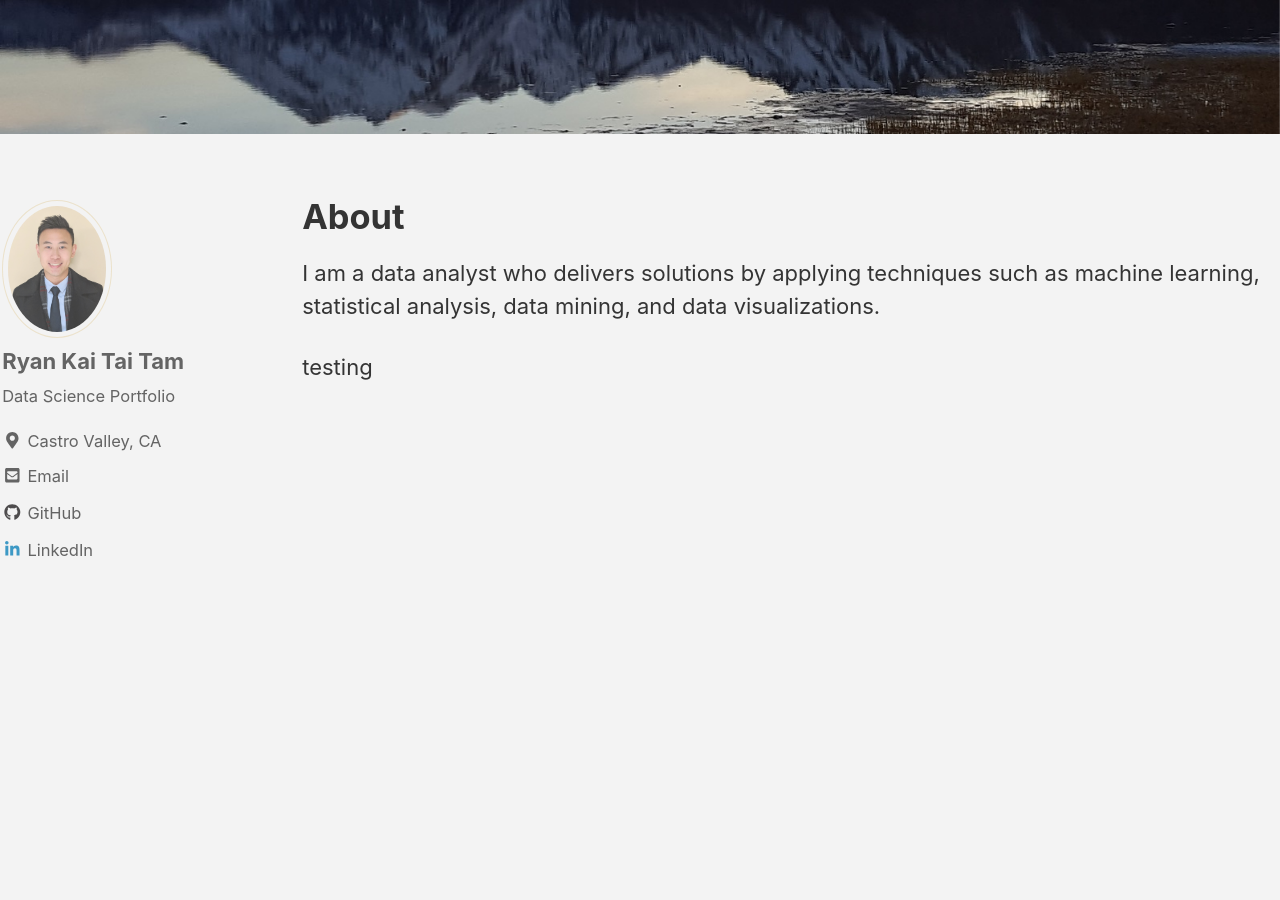
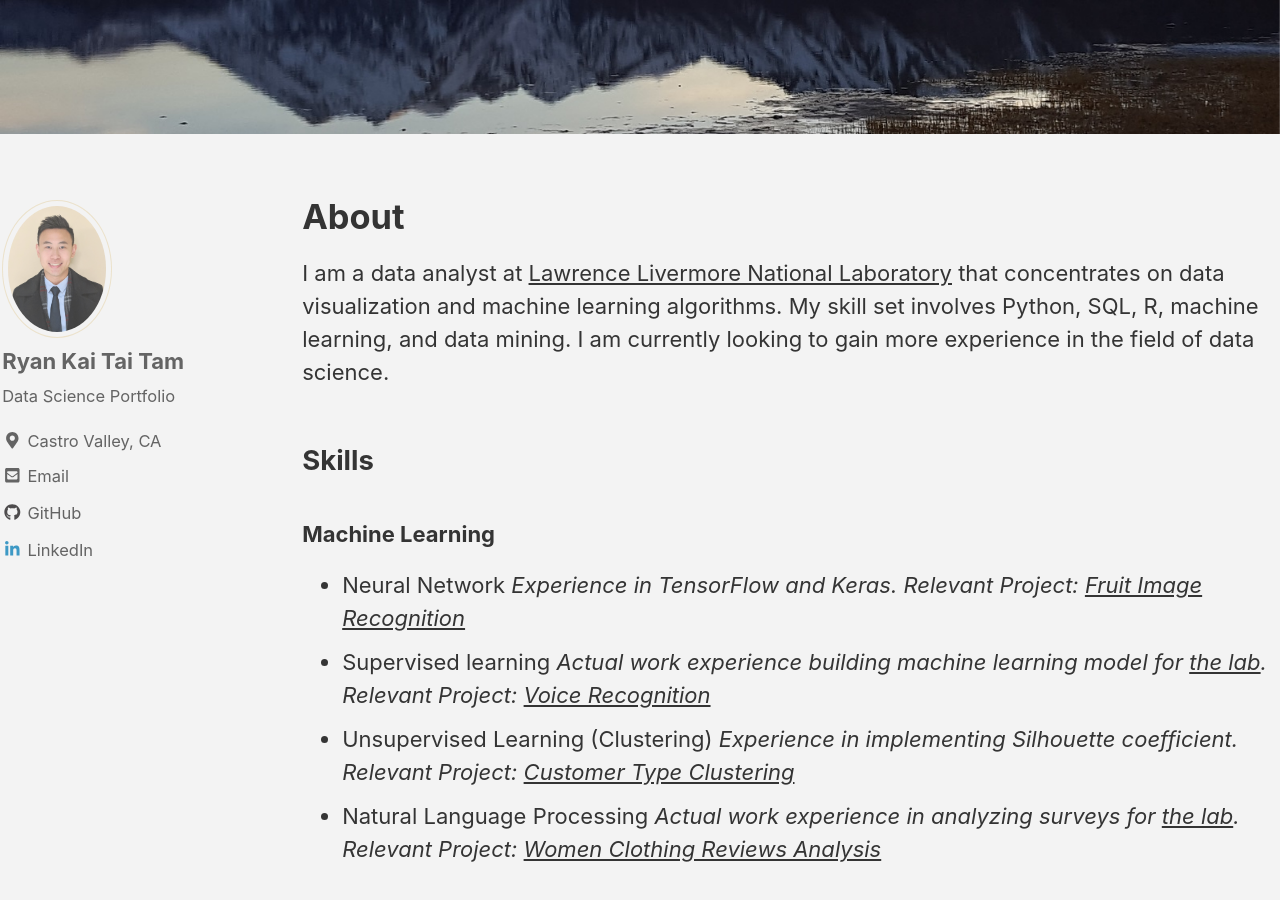
Before and after one commit to ryan-kttam/ryan-kttam.github.io, a Jekyll site: the page built from _pages/about.md, in a window 1280 px wide and 900 px high, scrolled down 423 px. Built offline with Jekyll 4.4.1, drawn with Linux system fonts in a browser that asks for light colours; cached includes are drawn as plain includes; nearby versions of some CDN libraries; some of the changed text lies outside the part shown.

Commit message:
added skills in about

```diff
--- a/_pages/about.md
+++ b/_pages/about.md
@@ -6,6 +6,35 @@
 header:
   image: "/images/mm1.jpg"
 ---
-I am a data analyst who delivers solutions by applying techniques such as machine learning, statistical analysis, data mining, and data visualizations.
 
-testing
+I am a data analyst at [Lawrence Livermore National Laboratory](https://en.wikipedia.org/wiki/Lawrence_Livermore_National_Laboratory) that concentrates on data visualization and machine learning algorithms. My skill set involves Python, SQL, R, machine learning, and data mining. I am currently looking to gain more experience in the field of data science.
+
+## Skills
+
+### Machine Learning
+
+ * Neural Network
+  *Experience in TensorFlow and Keras. Relevant Project: [Fruit Image Recognition](/fruit_image_recognition/)*
+ * Supervised learning
+  *Actual work experience building machine learning model for [the lab](https://en.wikipedia.org/wiki/Lawrence_Livermore_National_Laboratory). Relevant Project: [Voice Recognition](/Voice_recognition/)*
+ * Unsupervised Learning (Clustering)
+  *Experience in implementing Silhouette coefficient. Relevant Project: [Customer Type Clustering](/Customer_Type_Clustering/)*
+ * Natural Language Processing
+  *Actual work experience in analyzing surveys for [the lab](https://en.wikipedia.org/wiki/Lawrence_Livermore_National_Laboratory). Relevant Project: [Women Clothing Reviews Analysis](/Women_Clothing_Reviews/)*
+
+### Data Mining
+ * Data Visualization
+  *Relevant Project: [Android Market Analysis](/Android_Market_Analysis/)*
+ * Feature Learning/ Feature Engineering
+  *Relevant Project: [Customer Type Clustering](/Customer_Type_Clustering/)*
+
+### Technical Language
+
+ * Expert
+  - Python
+  - R
+  - SQL
+ * Familiar
+  - Hadoop
+  - Java
+  - C
```
